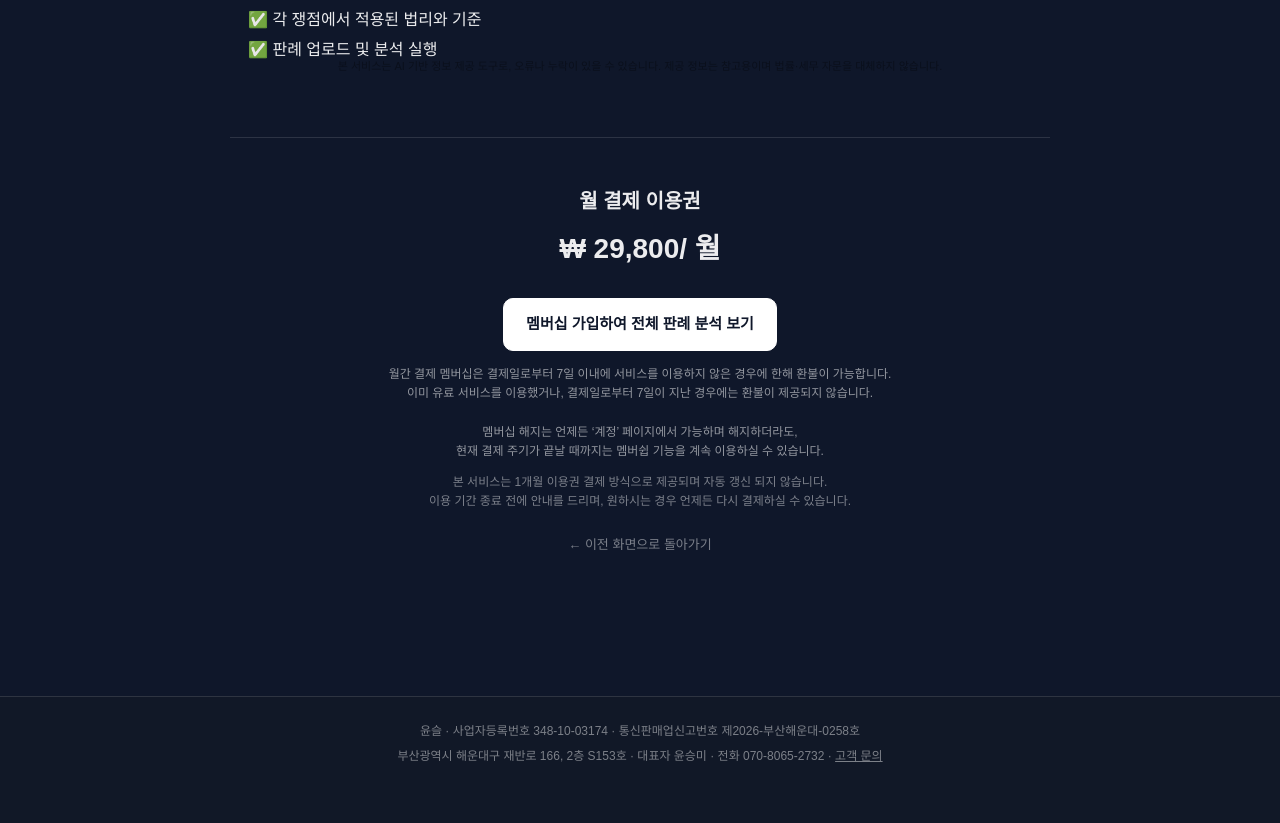
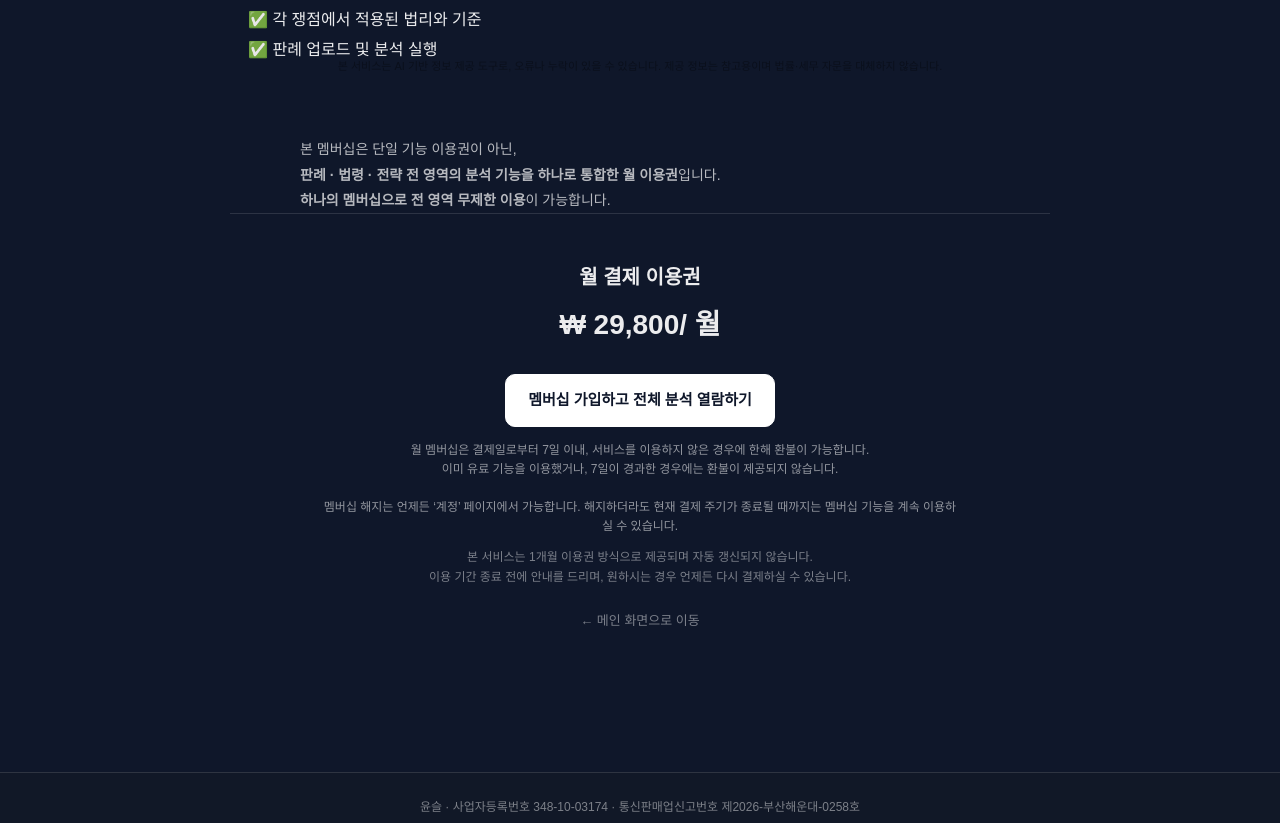
Before and after one commit to HAMHUIHEON/law-frontend, a Next.js app: page /me/subscribe in a window 1280 px wide. Shown: the part 720-1543 px from the top of the page. Built offline with nearby package versions, Linux system fonts and the light colour scheme; no server answers.

Commit message:
update: refine subscription copy and adjust pricing to 29,800 KRW

```diff
--- a/app/components/MainLoginRequiredNotice.tsx
+++ b/app/components/MainLoginRequiredNotice.tsx
@@ -30,10 +30,10 @@ export function MainLoginRequiredNotice() {
             lineHeight: 1.7,
         }}
         >
-        판례 분석 결과 조회는 <b>회원가입 후 로그인</b>하신 경우에만
-        가능합니다.
+        본 서비스의 기능(판례 분석, 법률 해석, 전략 콘텐츠 등)은
+        <b> 회원가입 후 로그인</b>하신 경우에만 이용할 수 있습니다.
         <br />
-        로그인하시면 기존에 분석된 판례 결과를 바로 확인하실 수 있습니다.
+        로그인하시면 저장된 분석 결과 및 개인화 기능을 바로 확인하실 수 있습니다.
         </p>
 
       <p
--- a/app/me/subscribe/page.tsx
+++ b/app/me/subscribe/page.tsx
@@ -49,7 +49,7 @@ const COPY_BY_FROM = {
       "판례 업로드 및 분석 실행",
     ],
     afterPath: "/cases",
-    cta: "멤버십 가입하여 전체 판례 분석 보기",
+    cta: "멤버십 가입하고 전체 분석 열람하기",
   },
 
   law: {
@@ -88,7 +88,7 @@ const COPY_BY_FROM = {
       "조문 ↔ 판단 단계 간 연계 탐색",
     ],
     afterPath: "/law",
-    cta: "멤버십 가입하여 전체 법령 분석 보기",
+    cta: "멤버십 가입하고 전체 해석 보기",
   },
 
   strategy: {
@@ -127,7 +127,7 @@ const COPY_BY_FROM = {
       "사고 단계별 구조화된 전략 정리",
     ],
     afterPath: "/strategy",
-    cta: "멤버십 가입하여 전체 전략 보기",
+    cta: "멤버십 가입하고 전 영역 열람하기",
   },
 } as const;
 
@@ -172,6 +172,24 @@ function SubscribePageInner() {
             ))}
           </ul>
         </section>
+
+        <p
+          style={{
+            marginTop: 32,
+            fontSize: 14,
+            lineHeight: 1.8,
+            color: "rgba(255,255,255,0.7)",
+            maxWidth: 680,
+            marginLeft: "auto",
+            marginRight: "auto",
+          }}
+        >
+          본 멤버십은 단일 기능 이용권이 아닌,
+          <br />
+           <strong>판례 · 법령 · 전략 전 영역의 분석 기능을 하나로 통합한 월 이용권</strong>입니다.
+          <br />
+          <strong>하나의 멤버십으로 전 영역 무제한 이용</strong>이 가능합니다.
+        </p>
 
         {/* CTA */}
         <section style={ctaSectionStyle}>
@@ -245,13 +263,14 @@ function SubscribePageInner() {
                 marginRight: "auto",
               }}
             >
-              월간 결제 멤버십은 결제일로부터 7일 이내에 서비스를 이용하지 않은 경우에 한해 환불이 가능합니다.
+              월 멤버십은 결제일로부터 7일 이내,
+              서비스를 이용하지 않은 경우에 한해 환불이 가능합니다.
               <br />
-              이미 유료 서비스를 이용했거나, 결제일로부터 7일이 지난 경우에는 환불이 제공되지 않습니다.
+              이미 유료 기능을 이용했거나, 7일이 경과한 경우에는 환불이 제공되지 않습니다.
               <br /><br />
-              멤버십 해지는 언제든 ‘계정’ 페이지에서 가능하며 해지하더라도,
-              <br />
-              현재 결제 주기가 끝날 때까지는 멤버쉽 기능을 계속 이용하실 수 있습니다.
+              멤버십 해지는 언제든 ‘계정’ 페이지에서 가능합니다.
+              해지하더라도 현재 결제 주기가 종료될 때까지는
+              멤버십 기능을 계속 이용하실 수 있습니다.
             </p>
             <p
                 style={{
@@ -264,16 +283,16 @@ function SubscribePageInner() {
                   marginRight: "auto",
                 }}
               >
-                본 서비스는 1개월 이용권 결제 방식으로 제공되며 자동 갱신 되지 않습니다.
-                <br />
-                이용 기간 종료 전에 안내를 드리며,
-                원하시는 경우 언제든 다시 결제하실 수 있습니다.
+              본 서비스는 1개월 이용권 방식으로 제공되며 자동 갱신되지 않습니다.
+              <br />
+              이용 기간 종료 전에 안내를 드리며,
+              원하시는 경우 언제든 다시 결제하실 수 있습니다.
               </p>
 
           </section>
           <div style={{ textAlign: "center" }}>
             <button
-              onClick={() => router.push("/me")}
+              onClick={() => router.push("/enter")}
               style={{
                 marginTop: 24,
                 background: "none",
@@ -289,7 +308,7 @@ function SubscribePageInner() {
                 e.currentTarget.style.color = "rgba(255,255,255,0.45)";
               }}
             >
-              ← 이전 화면으로 돌아가기
+              ← 메인 화면으로 이동
             </button>
           </div>
       </div>
```
Lines whose indentation alone changed are shown as unchanged.
